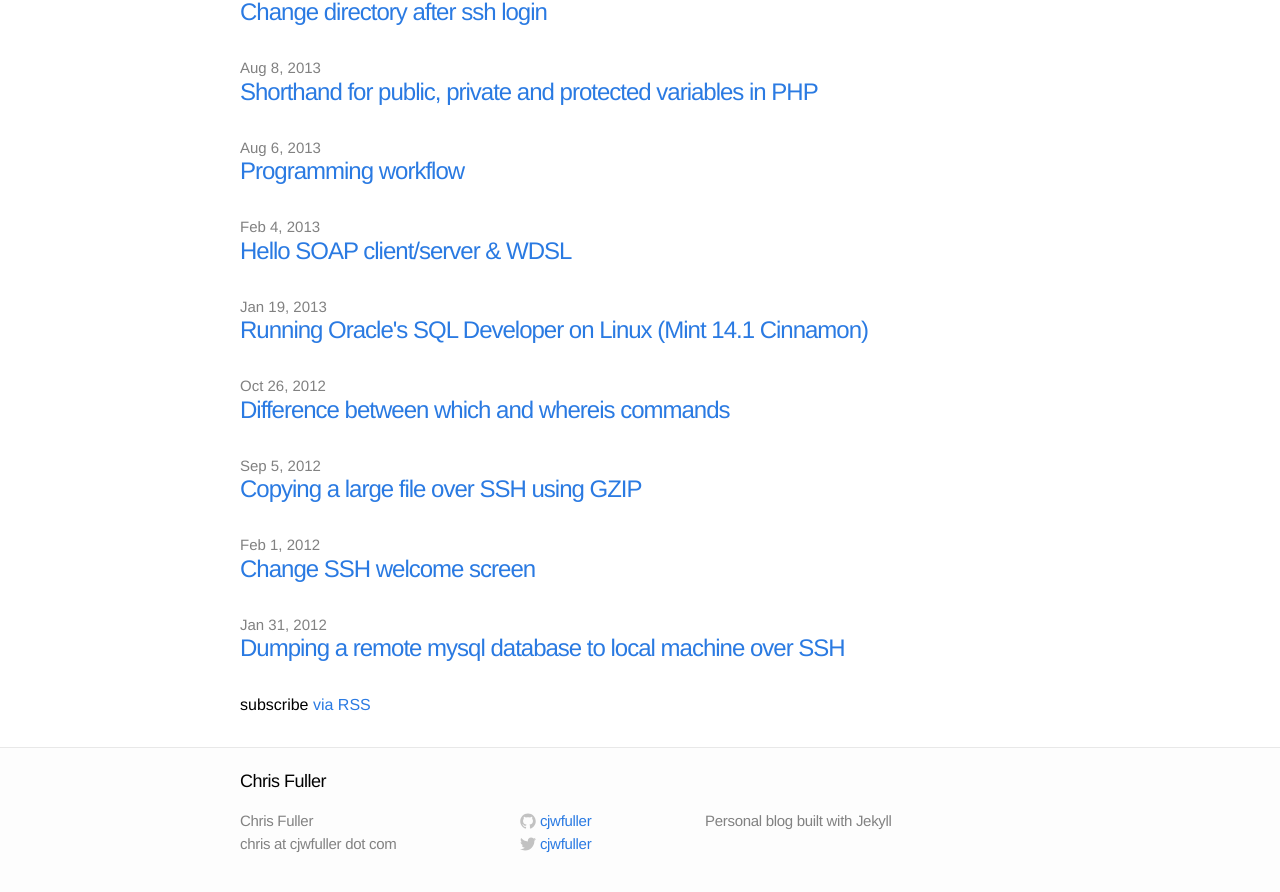
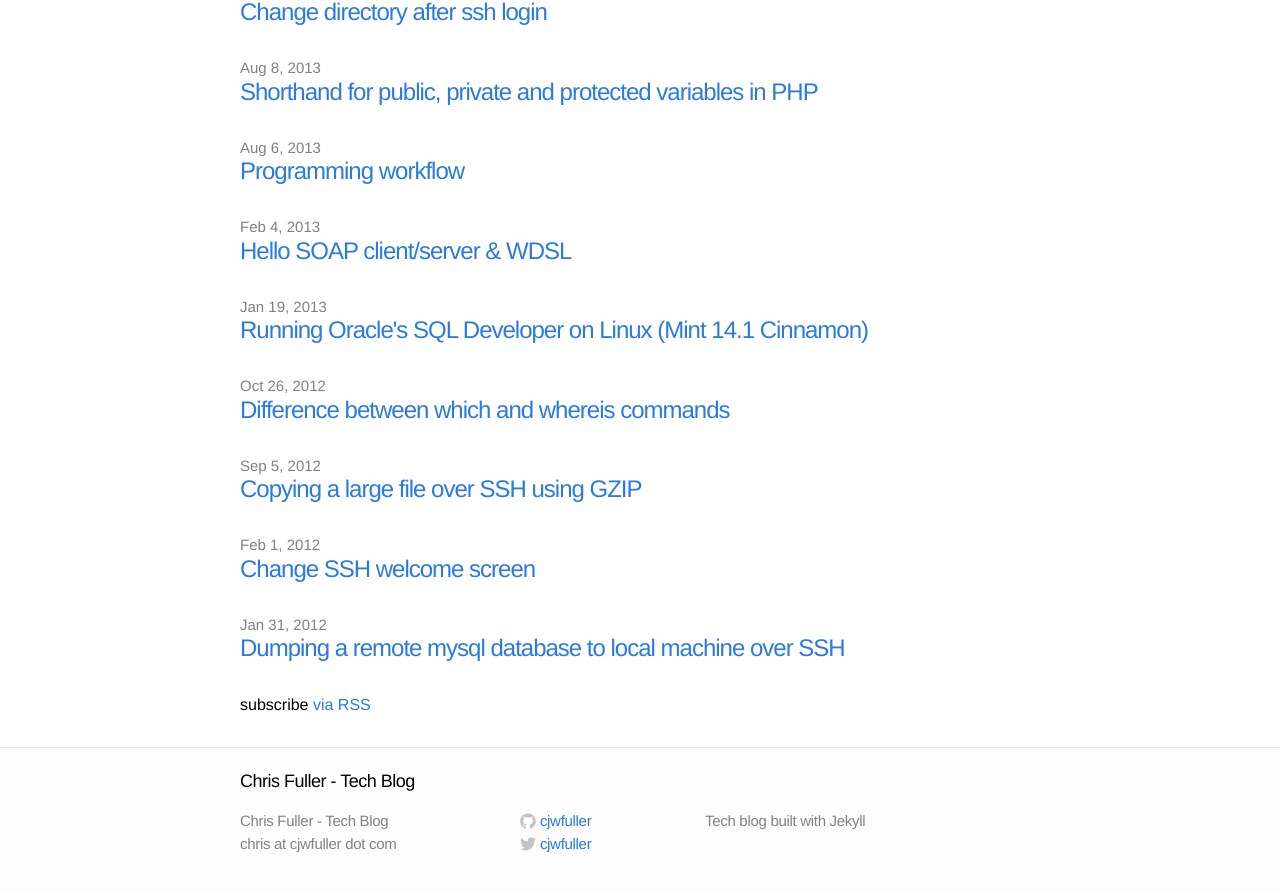
Before and after one commit to cjwfuller/cjwfuller.github.io, a Jekyll site: the page built from index.html, in a window 1280 px wide and 900 px high, scrolled down 1028 px. Shown: the top 892 px of the window. Built offline with Jekyll 4.4.1, drawn with Linux system fonts in a browser that asks for light colours; some of the changed text lies outside the part shown.

Commit message:
change blog title/description

```diff
--- a/_config.yml
+++ b/_config.yml
@@ -1,7 +1,7 @@
 # Site settings
-title: Chris Fuller
+title: Chris Fuller - Tech Blog
 email: chris at cjwfuller dot com
-description: "Personal blog built with Jekyll"
+description: "Tech blog built with Jekyll"
 baseurl: ""
 url: "http://cjwfuller.github.io"
 twitter_username: cjwfuller
```
